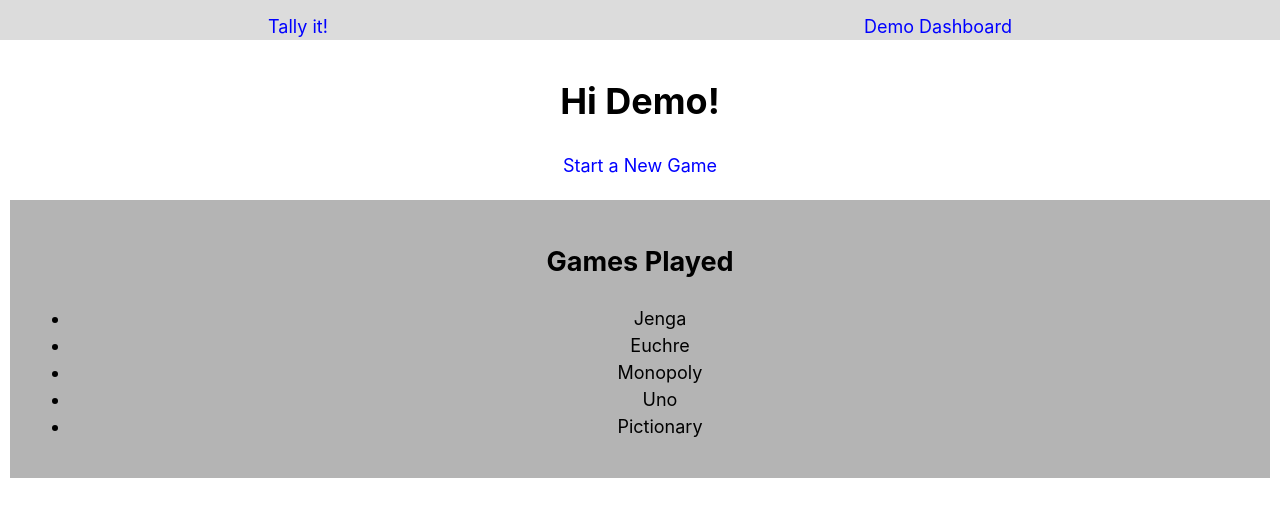
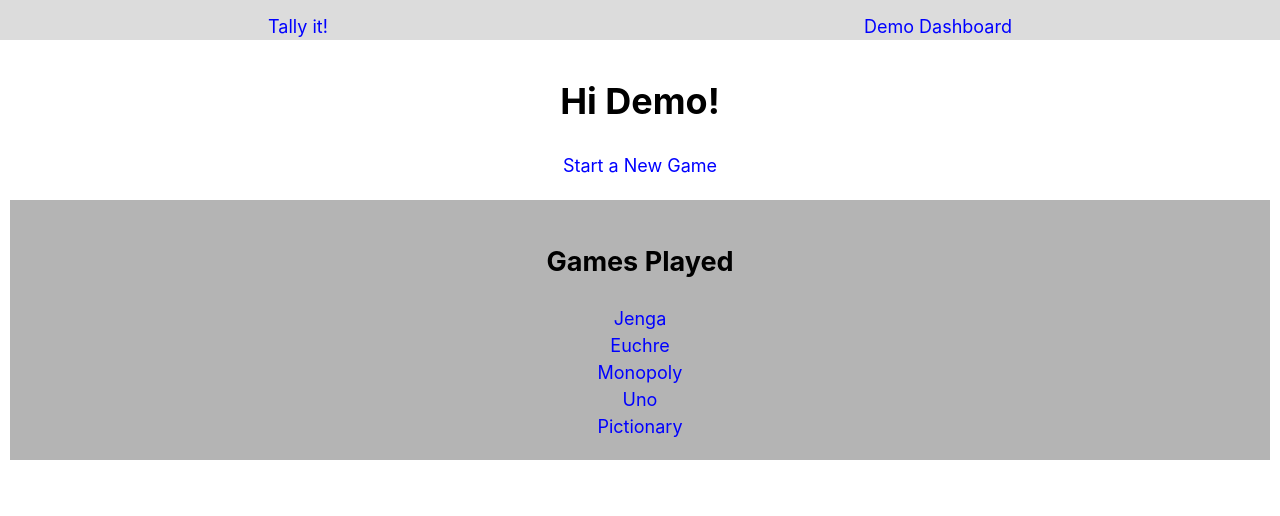
Before and after one commit to sPro1ly0/tallyit-app, a React (Create React App) app: page /dashboard in a window 1280 px wide. Shown: the top 516 px of the page. Built offline with nearby package versions, Linux system fonts and the light colour scheme.

Commit message:
Add links to each GameStatsPage

```diff
--- a/src/AddPlayerForm/AddPlayerForm.js
+++ b/src/AddPlayerForm/AddPlayerForm.js
@@ -27,7 +27,7 @@ class AddPlayerForm extends Component {
     const player = {
       id: Math.random() * 5,
       player_name: this.state.name,
-      game_id: 1,
+      game_id: this.context.games[this.context.games.length - 1].id,
       score: 0
     };
 
--- a/src/CreateScoreSheet/CreateScoreSheet.js
+++ b/src/CreateScoreSheet/CreateScoreSheet.js
@@ -23,7 +23,7 @@ class CreateScoreSheet extends Component {
 
   handleSubmit = () => {
     const game = {
-      id: Math.random() * 5,
+      id: 5 + Math.round(Math.random() * 100),
       game_name: this.state.game_name,
       group_id: 1,
       date_played: new Date()
--- a/src/DashBoard/DashBoard.css
+++ b/src/DashBoard/DashBoard.css
@@ -19,6 +19,11 @@ header {
     justify-content: space-around;
 }
 
+.game-links {
+    display: flex;
+    flex-direction: column;
+}
+
 button, a {
     cursor: pointer;
 }
--- a/src/DashBoard/DashBoard.js
+++ b/src/DashBoard/DashBoard.js
@@ -13,7 +13,7 @@ class DashBoard extends Component {
     let gameList = '';
 
     if (games) {
-      gameList = games.map(g => <li key={g.id}>{`${g.game_name}`}</li>);
+      gameList = games.map(g => <Link to={`/game/${g.id}`} key={g.id}>{`${g.game_name}`}</Link>);
     }
 
     return (
@@ -26,9 +26,9 @@ class DashBoard extends Component {
         <div className='games-played'>
           <section className='all-games'>
             <h2>Games Played</h2>
-            <ul>
+            <div className='game-links'>
               {gameList}
-            </ul>
+            </div>
           </section>
         </div>
       </>
--- a/src/GameStatsPage/GameStatsPage.js
+++ b/src/GameStatsPage/GameStatsPage.js
@@ -9,6 +9,11 @@ class GameStatsPage extends Component {
 
   static contextType = TallyContext;
 
+
+  handleGoBack = () => {
+    this.props.history.goBack();
+  };
+
   render() {
 
     const { games, player_scores } = this.context;
@@ -17,7 +22,7 @@ class GameStatsPage extends Component {
     const game = games.find(g =>
       g.id === Number(game_id)
     );
-
+    console.log(player_scores);
     const findScores = player_scores.filter(p => p.game_id === game.id);
     const results = findScores.map(p =>
       <GameResult key={p.id} name={p.player_name} score={p.score} />
@@ -25,7 +30,7 @@ class GameStatsPage extends Component {
 
     return (
       <>
-        <button className='go-back-button'>Go Back</button>
+        <button className='go-back-button' onClick={this.handleGoBack}>Go Back</button>
         <header>
           <h1>{game.game_name} Stats</h1>
           <Link to={`/edit-game/${game.id}`}>Edit Game</Link>
```
